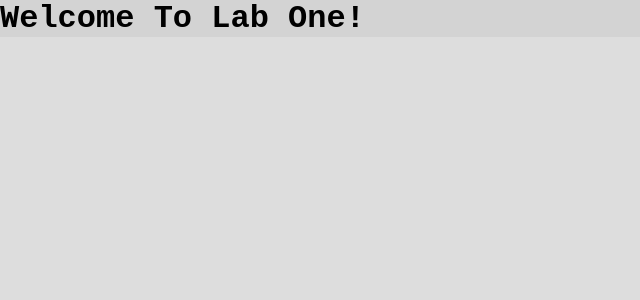
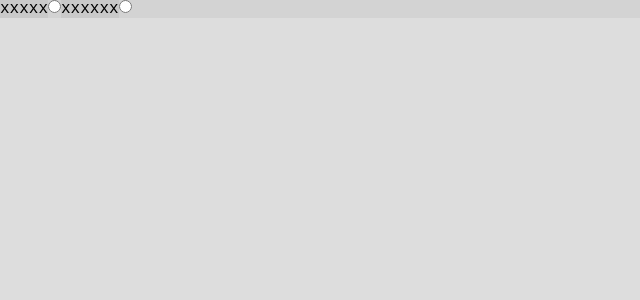
Before and after one commit to nik-kita/vue-lab, a Vue app: page / in a window 1280 px wide. Shown: the top 300 px of the page, without its empty margins (0-640 px from the left). Built offline with nearby package versions, Linux system fonts and the light colour scheme.

Commit message:
strange RadioGroup with v-model"

```diff
--- a/src/LabOne.vue
+++ b/src/LabOne.vue
@@ -1,3 +1,7 @@
 <template>
-  <h1>Welcome To Lab One!</h1>
+  <RadioGroup />
 </template>
+
+<script setup lang="ts">
+import RadioGroup from './lib/RadioGroup.vue';
+</script>
--- /dev/null
+++ b/src/lib/RadioGroup.vue
@@ -0,0 +1,36 @@
+<template>
+  <div class="rg root" @click.self="reset">
+    <template v-for="name in new Set('Hello world!'.split(' '))" :key="name">
+      <label :for="name">{{ pickedRadio === name ? name : x.repeat(name.length) }}</label>
+      <input type="radio" :value="name" v-model="pickedRadio" :false-value="x" :true-value="name">
+    </template>
+    <h1 class="rg hero">{{ pickedRadio }}</h1>
+  </div>
+</template>
+
+<script setup lang="ts">
+import { ref } from 'vue';
+
+const x = 'x';
+const pickedRadio = ref('');
+
+function reset() {
+  pickedRadio.value = '';
+}
+</script>
+
+<style>
+.rg .root {
+  width: 100vw;
+  padding: 0.4rem;
+  display: flex;
+  justify-content: center;
+  gap: 0.4rem;
+}
+
+.rg .hero {
+  font-weight: bold;
+  background-color: black;
+  color: grey;
+}
+</style>
```
